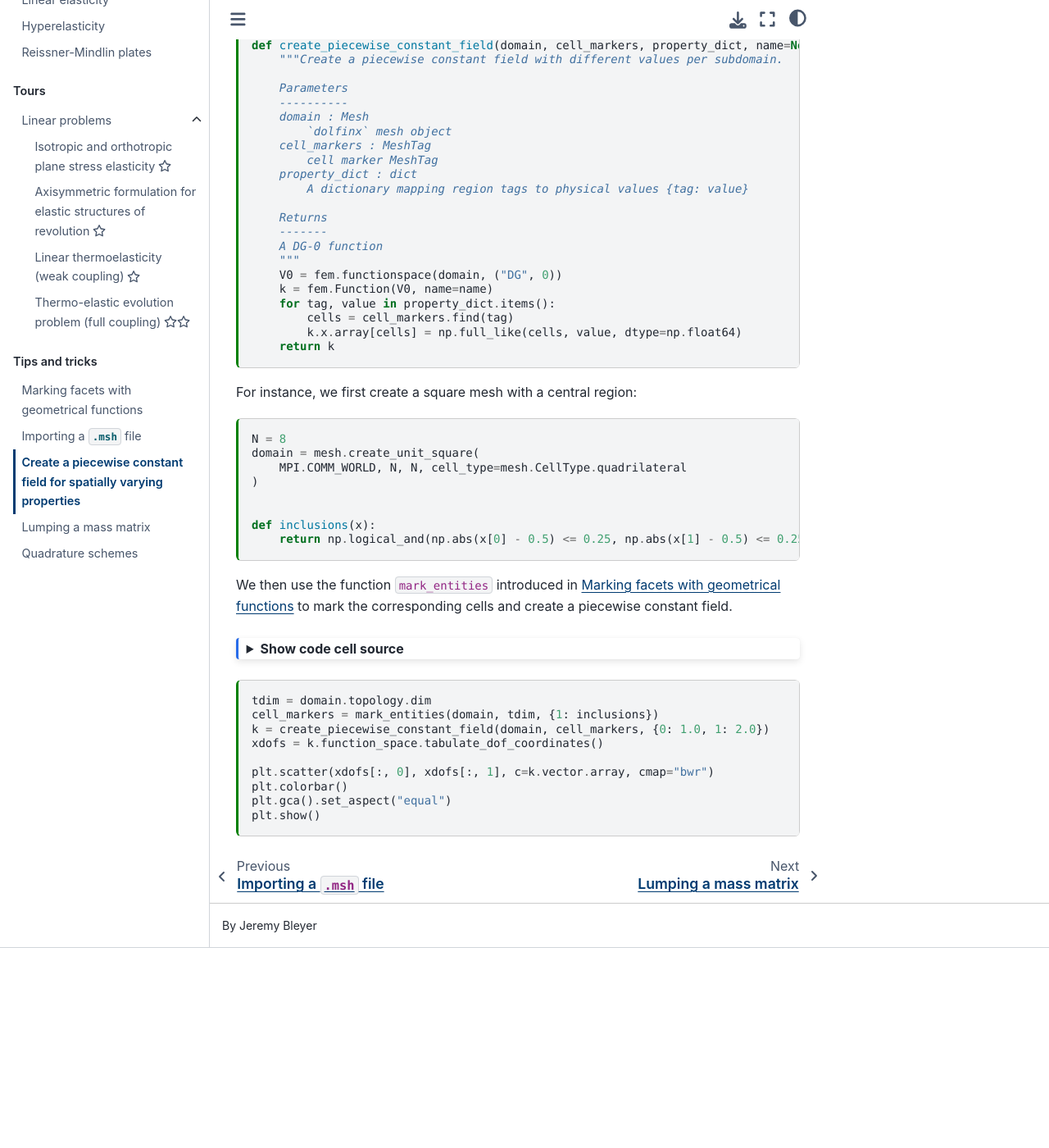
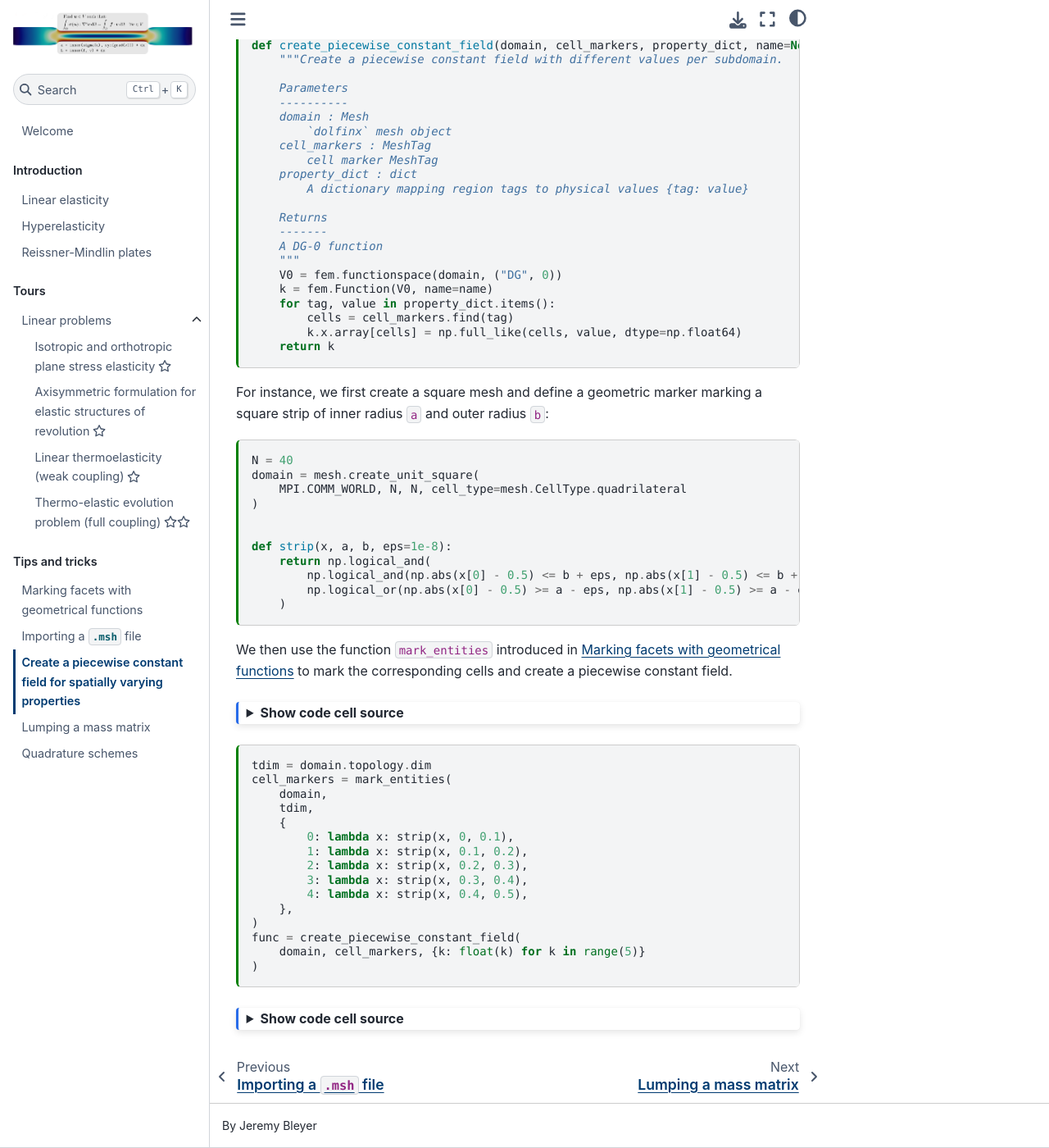
Before and after one commit to bleyerj/comet-fenicsx, a Jupyter Book: the page built from tips/piecewise_constant_field.md, in a window 1280 px wide and 1400 px high, scrolled down 327 px. Shown: the whole window at 82% size. Built offline with Jupyter Book 1.0.4 settings and Sphinx 7.4.7 and the Sphinx Book theme 1.1.4, drawn with Linux system fonts in a browser that asks for light colours; before the commit the page ends 1483 px from its top, so only the background shows below that.

Commit message:
A few minor fixes

````diff
--- a/tips/piecewise_constant_field.md
+++ b/tips/piecewise_constant_field.md
@@ -47,17 +47,20 @@ def create_piecewise_constant_field(domain, cell_markers, property_dict, name=No
     return k
 ```
 
-For instance, we first create a square mesh with a central region:
+For instance, we first create a square mesh and define a geometric marker marking a square strip of inner radius `a` and outer radius `b`:
 
 ```{code-cell} ipython3
-N = 8
+N = 40
 domain = mesh.create_unit_square(
     MPI.COMM_WORLD, N, N, cell_type=mesh.CellType.quadrilateral
 )
 
 
-def inclusions(x):
-    return np.logical_and(np.abs(x[0] - 0.5) <= 0.25, np.abs(x[1] - 0.5) <= 0.25)
+def strip(x, a, b, eps=1e-8):
+    return np.logical_and(
+        np.logical_and(np.abs(x[0] - 0.5) <= b + eps, np.abs(x[1] - 0.5) <= b + eps),
+        np.logical_or(np.abs(x[0] - 0.5) >= a - eps, np.abs(x[1] - 0.5) >= a - eps),
+    )
 ```
 
 We then use the function `mark_entities` introduced in [](/tips/mark_facets) to mark the corresponding cells and create a piecewise constant field.
@@ -102,12 +105,38 @@ def mark_entities(domain, dim, entities_dict):
 
 ```{code-cell} ipython3
 tdim = domain.topology.dim
-cell_markers = mark_entities(domain, tdim, {1: inclusions})
-k = create_piecewise_constant_field(domain, cell_markers, {0: 1.0, 1: 2.0})
-xdofs = k.function_space.tabulate_dof_coordinates()
+cell_markers = mark_entities(
+    domain,
+    tdim,
+    {
+        0: lambda x: strip(x, 0, 0.1),
+        1: lambda x: strip(x, 0.1, 0.2),
+        2: lambda x: strip(x, 0.2, 0.3),
+        3: lambda x: strip(x, 0.3, 0.4),
+        4: lambda x: strip(x, 0.4, 0.5),
+    },
+)
+func = create_piecewise_constant_field(
+    domain, cell_markers, {k: float(k) for k in range(5)}
+)
+```
 
-plt.scatter(xdofs[:, 0], xdofs[:, 1], c=k.vector.array, cmap="bwr")
-plt.colorbar()
-plt.gca().set_aspect("equal")
-plt.show()
+```{code-cell} ipython3
+:tags: [hide-input]
+
+import pyvista
+from dolfinx import plot
+
+pyvista.set_jupyter_backend("static")
+
+topology, cell_types, geometry = plot.vtk_mesh(domain, 2)
+grid = pyvista.UnstructuredGrid(topology, cell_types, geometry)
+grid.cell_data["func"] = func.x.array
+grid.set_active_scalars("func")
+# Create plotter and pyvista grid
+p = pyvista.Plotter()
+p.add_mesh(grid, show_edges=True, cmap="bwr")
+p.view_xy()
+p.show_axes()
+p.show()
 ```
````
Also changed, not shown: intro/plates.md (+0 -1 lines), tips/import_msh.md (+19 -0 lines), tips/mass_lumping.md (+2 -2 lines), tours/linear_problems/isotropic_orthotropic_elasticity.md (+3 -4 lines).
